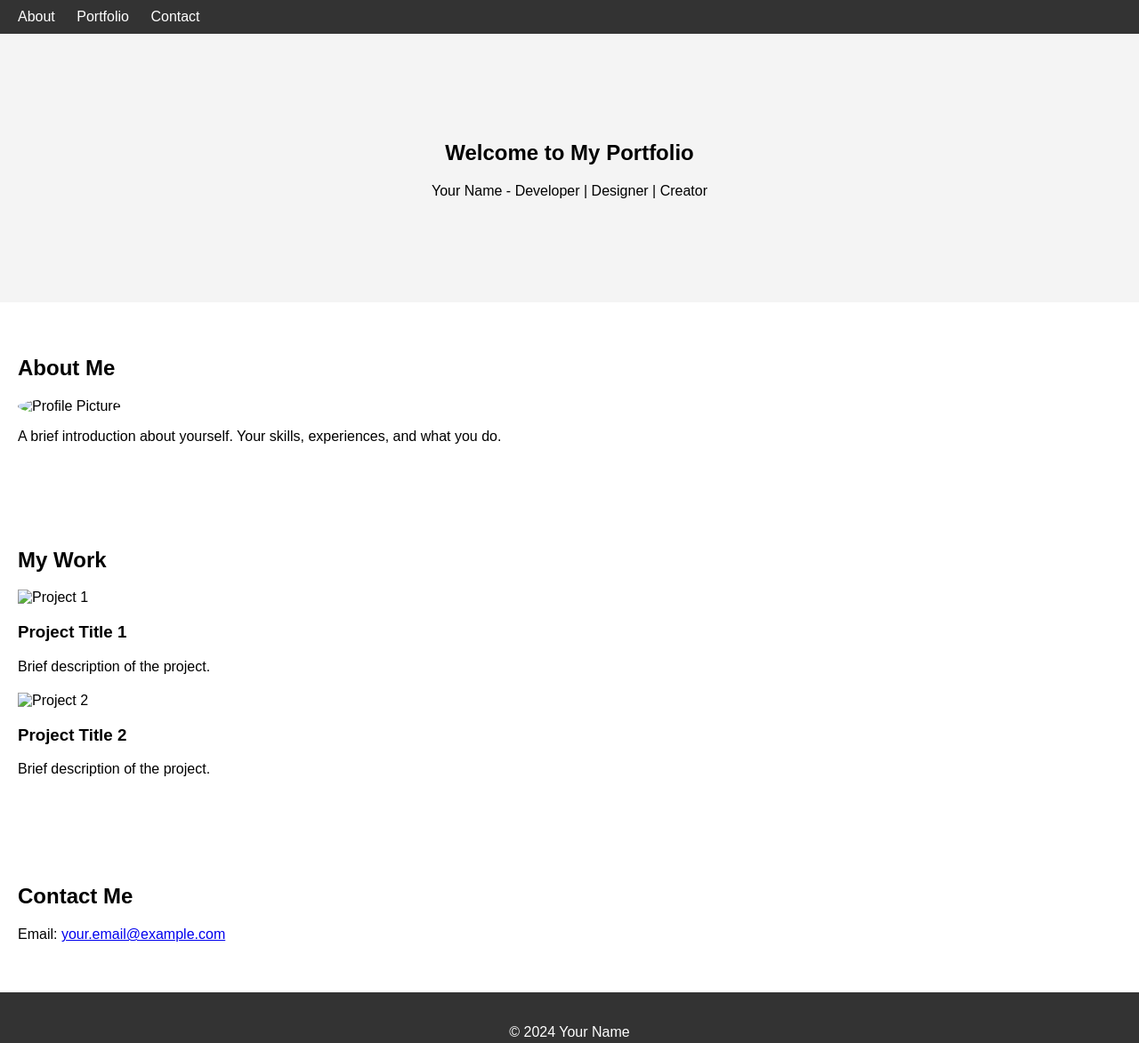
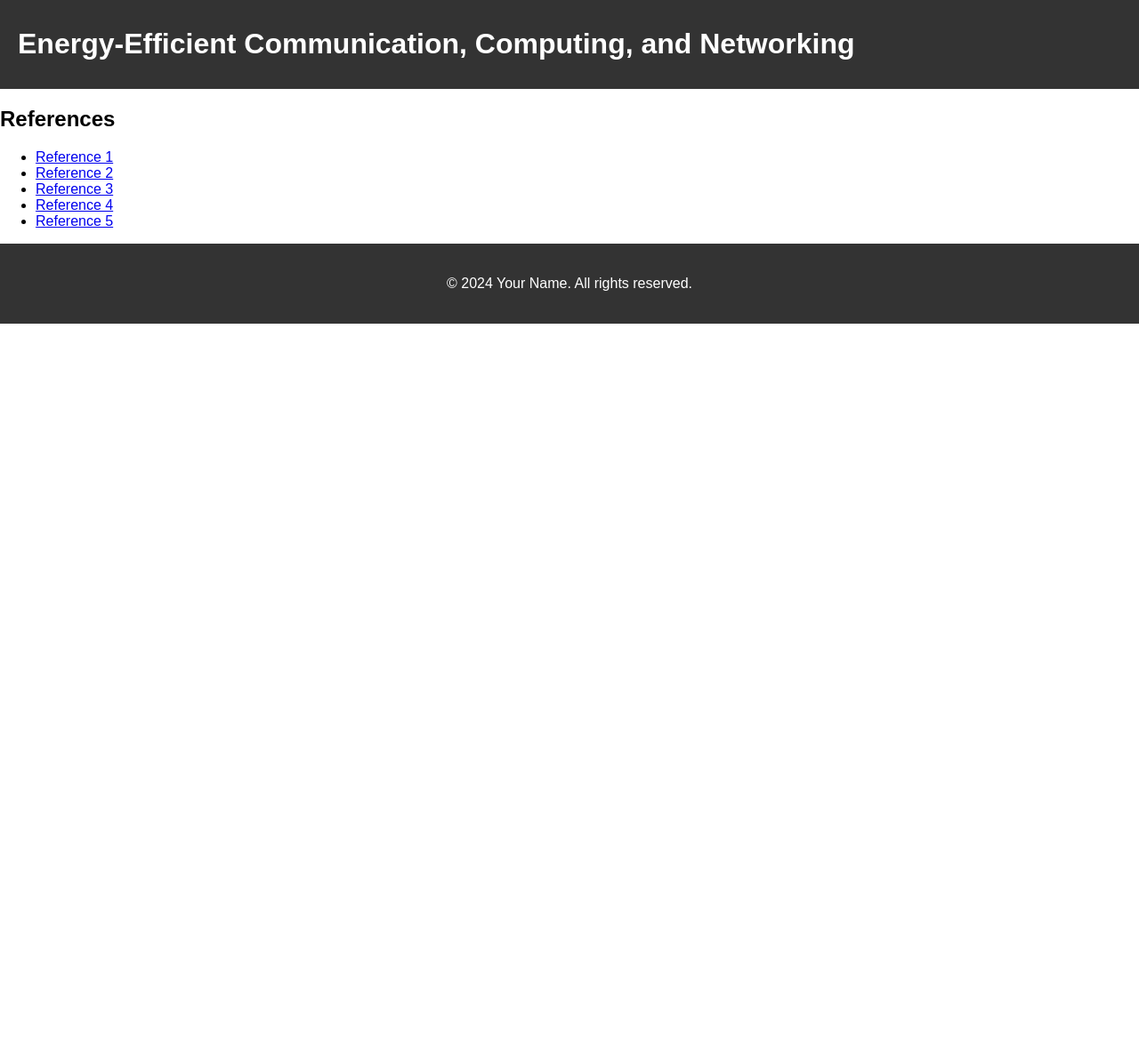
Before and after one commit to Muftee-Mysan/Telecom-poster, a plain HTML site: page index.html in a window 1280 px wide. Shown: the whole page at 89% size. After the commit the page ends 800 px from the top, so only its background shows below. Drawn offline with Linux system fonts and the light colour scheme.

Commit message:
Update index.html

```diff
--- a/index.html
+++ b/index.html
@@ -3,52 +3,29 @@
 <head>
     <meta charset="UTF-8">
     <meta name="viewport" content="width=device-width, initial-scale=1.0">
-    <title>Your Name - Portfolio</title>
+    <title>Energy-Efficient Communication, Computing, and Networking</title>
     <link rel="stylesheet" href="style.css">
 </head>
 <body>
     <header>
-        <nav>
-            <ul>
-                <li><a href="#about">About</a></li>
-                <li><a href="#portfolio">Portfolio</a></li>
-                <li><a href="#contact">Contact</a></li>
-            </ul>
-        </nav>
+        <h1>Energy-Efficient Communication, Computing, and Networking</h1>
     </header>
 
-    <section id="home" class="hero">
-        <h1>Welcome to My Portfolio</h1>
-        <p>Your Name - Developer | Designer | Creator</p>
-    </section>
-
-    <section id="about">
-        <h2>About Me</h2>
-        <img src="images/profile.jpg" alt="Profile Picture">
-        <p>A brief introduction about yourself. Your skills, experiences, and what you do.</p>
-    </section>
-
-    <section id="portfolio">
-        <h2>My Work</h2>
-        <div class="portfolio-item">
-            <img src="images/project1.jpg" alt="Project 1">
-            <h3>Project Title 1</h3>
-            <p>Brief description of the project.</p>
-        </div>
-        <div class="portfolio-item">
-            <img src="images/project2.jpg" alt="Project 2">
-            <h3>Project Title 2</h3>
-            <p>Brief description of the project.</p>
+    <section id="references">
+        <div class="references-box">
+            <h2>References</h2>
+            <ul>
+                <li><a href="https://example.com/reference1" target="_blank">Reference 1</a></li>
+                <li><a href="https://example.com/reference2" target="_blank">Reference 2</a></li>
+                <li><a href="https://example.com/reference3" target="_blank">Reference 3</a></li>
+                <li><a href="https://example.com/reference4" target="_blank">Reference 4</a></li>
+                <li><a href="https://example.com/reference5" target="_blank">Reference 5</a></li>
+            </ul>
         </div>
     </section>
 
-    <section id="contact">
-        <h2>Contact Me</h2>
-        <p>Email: <a href="mailto:your.email@example.com">your.email@example.com</a></p>
-    </section>
-
     <footer>
-        <p>&copy; 2024 Your Name</p>
+        <p>&copy; 2024 Your Name. All rights reserved.</p>
     </footer>
 
     <script src="script.js"></script>
```
